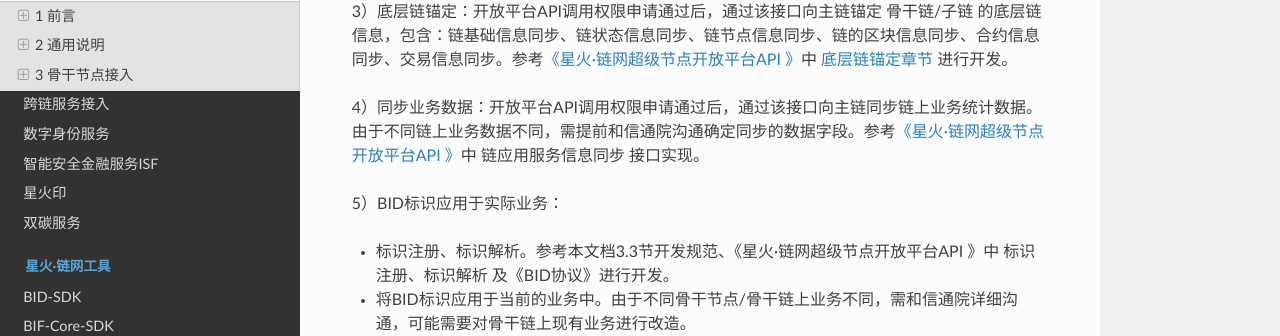
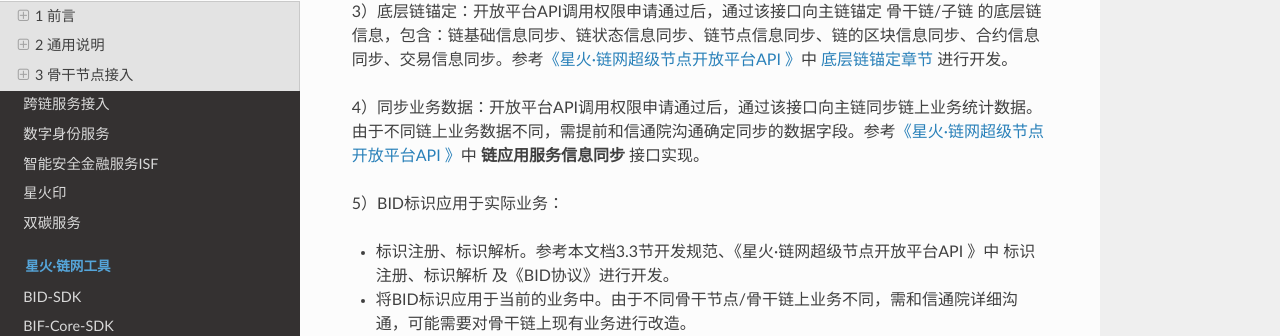
Before and after one commit to caict-4iot-dev/bif-doc, a Sphinx documentation site: the page built from docs/source/business/main_node.md, in a window 1280 px wide and 900 px high, scrolled down 2904 px. Shown: the part 112-448 px from the top of the window. Built offline with Sphinx 7.4.7 and the Read the Docs theme 2.0.0, drawn with Linux system fonts in a browser that asks for light colours; part of the change alters nothing that is shown.

```diff
--- a/docs/source/business/main_node.md
+++ b/docs/source/business/main_node.md
@@ -105,7 +105,7 @@ String signBlob = HexFormat.byteToHex(signByte);
 
 3）底层链锚定：开放平台API调用权限申请通过后，通过该接口向主链锚定 骨干链/子链 的底层链信息，包含：链基础信息同步、链状态信息同步、链节点信息同步、链的区块信息同步、合约信息同步、交易信息同步。参考[《星火·链网超级节点开放平台API 》](https://bif-open-api-doc.readthedocs.io/zh_CN/latest/index.html)中 [底层链锚定章节](https://bif-open-api-doc.readthedocs.io/zh_CN/latest/docs/API接口/4-底层链锚定.html) 进行开发。
 
-4）同步业务数据：开放平台API调用权限申请通过后，通过该接口向主链同步链上业务统计数据。由于不同链上业务数据不同，需提前和信通院沟通确定同步的数据字段。参考[《星火·链网超级节点开放平台API 》](https://bif-open-api-doc.readthedocs.io/zh_CN/latest/index.html)中 链应用服务信息同步 接口实现。
+4）同步业务数据：开放平台API调用权限申请通过后，通过该接口向主链同步链上业务统计数据。由于不同链上业务数据不同，需提前和信通院沟通确定同步的数据字段。参考[《星火·链网超级节点开放平台API 》](https://bif-open-api-doc.readthedocs.io/zh_CN/latest/docs/API%E6%8E%A5%E5%8F%A3/3-%E5%BA%95%E5%B1%82%E9%93%BE%E4%B8%9A%E5%8A%A1%E6%8E%A5%E5%85%A5.html#id14)中 **链应用服务信息同步** 接口实现。
 
 5）BID标识应用于实际业务：
 
```
